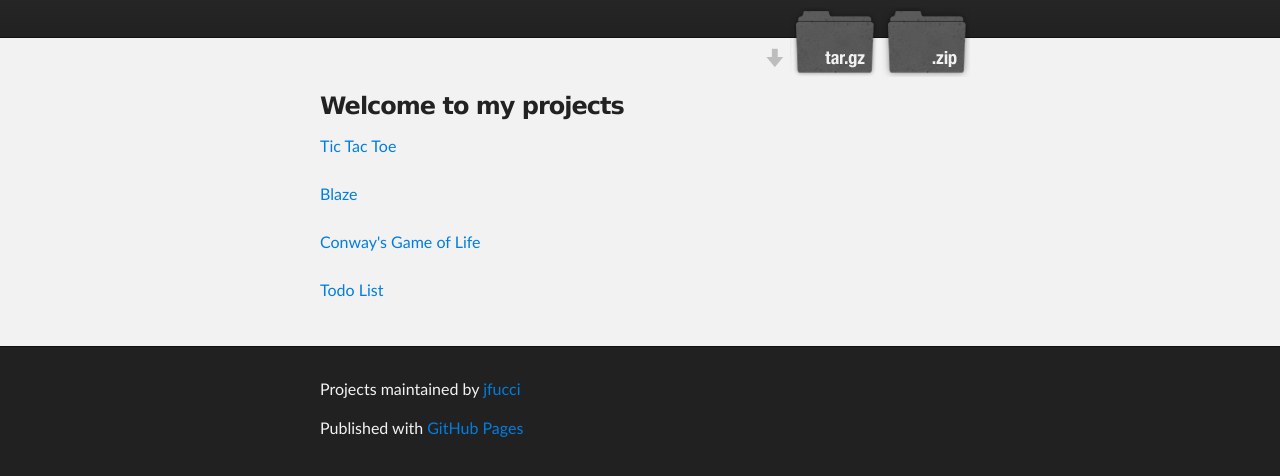
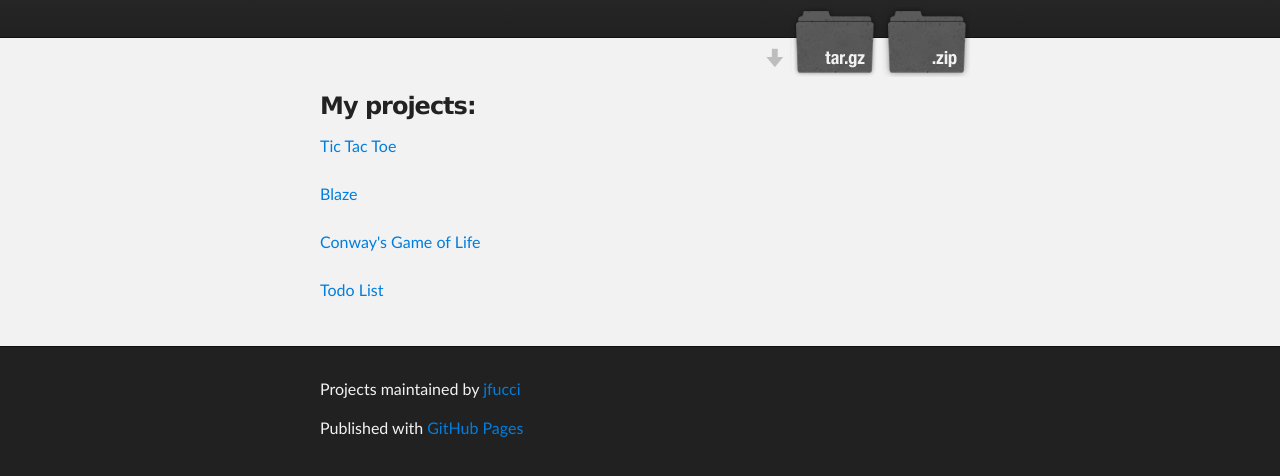
Before and after one commit to jfucci/projects, a plain HTML site: page index.html in a window 1280 px wide. Shown: the part 136-612 px from the top of the page. Drawn offline with Linux system fonts and the light colour scheme.

Commit message:
changed header

```diff
--- a/index.html
+++ b/index.html
@@ -31,7 +31,7 @@
     <!-- MAIN CONTENT -->
     <div id="main_content_wrap" class="outer">
       <section id="main_content" class="inner">
-        <h3>Welcome to my projects</h3>
+        <h3>My projects:</h3>
           <a href="http://jfucci.github.com/T3-2/">Tic Tac Toe</a></br></br>
           <a href="http://jfucci.github.com/blaze/">Blaze</a></br></br>
           <a href="http://jfucci.github.com/life/">Conway's Game of Life</a></br></br>
```
